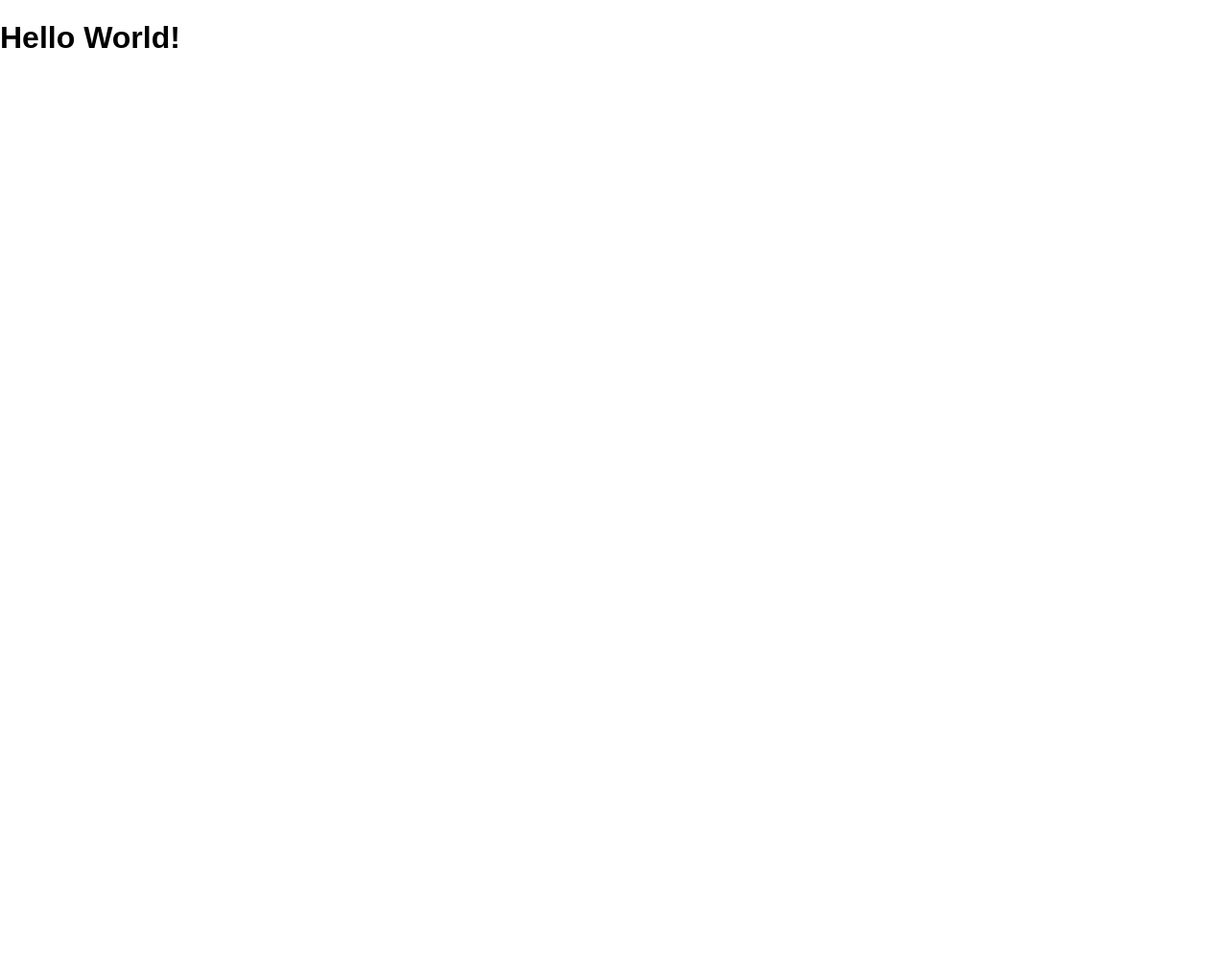
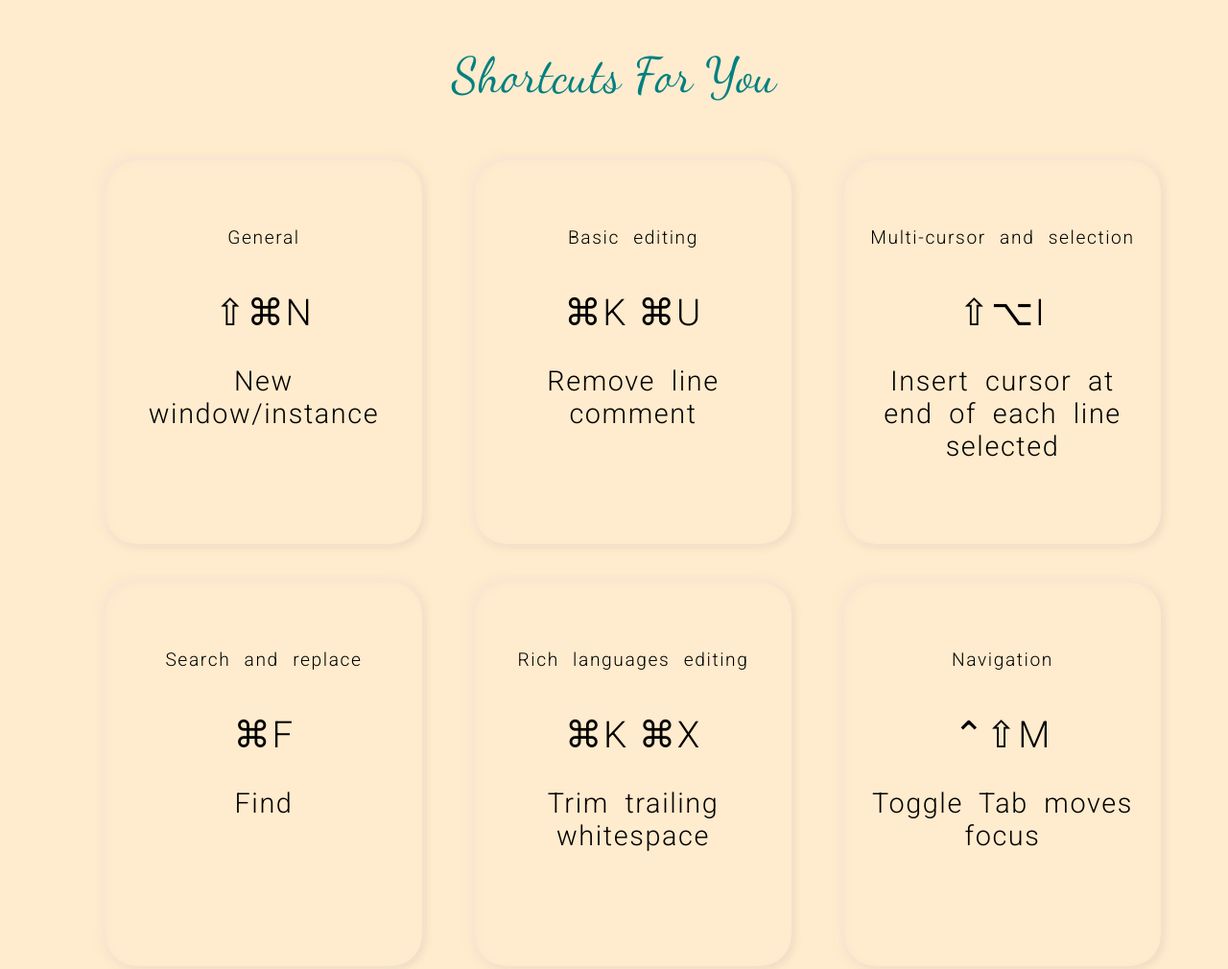
Before and after one commit to vivekbrh01/js_chrome_extension, a browser extension: page boilerplate/index.html in a window 1280 px wide. Shown: the top 1010 px of the page at 96% size. Before the commit the page ends 800 px from the top, so only its background shows below. Drawn offline with Linux system fonts and the light colour scheme.

Commit message:
display-12-cmd

```diff
--- a/boilerplate/css/main.css
+++ b/boilerplate/css/main.css
@@ -1,2 +1,80 @@
 /* Importing Normalize css */
 @import url("normalize.css");
+
+/* Font */
+@import url('https://fonts.googleapis.com/css?family=Dancing+Script|Roboto:300,400&display=swap');
+
+/* Font Families */
+/* font-family: 'Roboto', sans-serif;
+font-family: 'Dancing Script', cursive; */
+
+* {
+    list-style: none;
+    box-sizing: border-box;
+}
+
+body {
+    font-size: 10px;
+    /* background-color: #f2f3f7; */
+    background-color: blanchedalmond;
+}
+
+h1 {
+    text-align: center;
+    padding: 3rem;
+    font-family: 'Dancing Script', cursive;
+    font-weight: 200;
+    font-size: 3.2rem;
+    color: teal;
+}
+
+.flex {
+    display: flex;
+    justify-content: space-between;
+    align-items: center;
+    flex-wrap: wrap;
+}
+
+.outer-container {
+    max-width: 1140px;
+    margin: 0 auto;
+}
+
+.inner-container {
+    position: relative;
+    width: 30%;
+    border-radius: 2rem;
+    padding: 1.5rem;
+    height: 50vh;
+    box-shadow: -2px -2px 8px rgba(250, 230, 211, 0.8)  ,
+                -2px -2px 12px  rgba(250, 230, 211, 0.8),
+                inset 2px 2px 4px  rgba(250, 230, 211, 0.5),
+                 2px 2px 8px  rgba(137, 137, 137, 0.2);
+    /* box-shadow: -2px -2px 8px rgba(255, 255, 255, 0.8)  ,
+                -2px -2px 12px  rgba(255, 255, 255, 0.8),
+                inset 2px 2px 4px  rgba(255, 255, 255, 0.5),
+                 2px 2px 8px  rgba(0, 0, 0, 0.2); */
+    margin-bottom: 2.5rem;
+}
+
+.inner-container h6, h2, p {
+    text-align: center;
+    font-weight: 300;
+    font-family: 'Roboto', sans-serif;
+    letter-spacing: .1rem;
+}
+
+h6 {
+    word-spacing: .5rem;
+    font-size: 1.2rem;
+}
+
+h2 {
+    font-size: 2.4rem;
+}
+
+p {
+    font-size: 1.8rem;
+    padding-bottom: 1rem;
+    word-spacing: .5rem;
+}
--- a/boilerplate/index.html
+++ b/boilerplate/index.html
@@ -9,7 +9,16 @@
     <title>Chrome</title>
   </head>
   <body>
-    <h1>Hello World!</h1>
+    <header >
+      <h1 class="outer-container">Shortcuts For You</h1>
+    </header>
+
+    <main class="outer-container">
+
+      <ul class="flex list-wrapper"></ul>
+
+    </main>
+    <script src="./js/data.js"></script>
     <script src="./js/main.js"></script>
   </body>
 </html>
--- /dev/null
+++ b/boilerplate/js/data.js
@@ -0,0 +1,476 @@
+const data = [
+    {
+        category: "General",
+
+        shortcuts:
+        [
+
+        {
+            command: `⇧⌘P, F1`,
+            description: `Show Command Palette`
+        },
+        {
+            command: `⌘P`,
+            description: `Quick Open, Go to File…`
+        },
+        {
+            command: `⇧⌘N`,
+            description: `New window/instance`
+        },
+        {
+            command: `⌘W`,
+            description: `Close window/instance`
+        },
+        {
+            command: `⌘,`,
+            description: `User Settings`
+        },
+        {
+            command: `⌘K ⌘S`,
+            description: `Keyboard Shortcuts`
+        },
+        ]
+    },
+    {
+        category: "Basic editing",
+
+        shortcuts:
+        [
+
+        {
+            command: `⌘X`,
+            description: `Cut line (empty selection)`
+        },
+        {
+            command: `⌘C`,
+            description: `Copy line (empty selection)`
+        },
+        {
+            command: `⌥↓ / ⌥↑`,
+            description: `Move line down/up`
+        },
+        {
+            command: `⇧⌥↓ / ⇧⌥↑`,
+            description: `Copy line down/up`
+        },
+        {
+            command: `⇧⌘K`,
+            description: `Delete line`
+        },
+        {
+            command: `⌘Enter / ⇧⌘Enter`,
+            description: `Insert line below/above`
+        },
+        // {
+        //     command: "⇧⌘\" ,
+        //     description: `Jump to matching bracket`
+        // },
+        {
+            command: `⌘] / ⌘[`,
+            description: `Indent/outdent line`
+        },
+        {
+            command: `Home / End`,
+            description: `Go to beginning/end of line`
+        },
+        {
+            command: `⌘↑ / ⌘↓`,
+            description: `Go to beginning/end of file`
+        },
+        {
+            command: `⌃PgUp / ⌃PgDn`,
+            description: `Scroll line up/down`
+        },
+        {
+            command: `⌘PgUp /⌘PgDn`,
+            description: `Scroll page up/down`
+        },
+        {
+            command: `⌥⌘[ / ⌥⌘]`,
+            description: `Fold/unfold region`
+        },
+        {
+            command: `⌘K ⌘[ / ⌘K ⌘]`,
+            description: `Fold/unfold all subregions`
+        },
+        {
+            command: `⌘K ⌘0 / ⌘K ⌘J`,
+            description: `Fold/unfold all regions`
+        },
+        {
+            command: `⌘K ⌘C `,
+            description: `Add line comment`
+        },
+        {
+            command: `⌘K ⌘U`,
+            description: `Remove line comment`
+        },
+        {
+            command: `⌘/`,
+            description: `Toggle line comment`
+        },
+        {
+            command: `⇧⌥A`,
+            description: `Toggle block comment`
+        },
+        {
+            command: `⌥Z`,
+            description: `Toggle word wrap`
+        },
+        ]
+    },
+    {
+        category: "Multi-cursor and selection",
+
+        shortcuts:
+        [
+
+        {
+            command: `⌥ + click`,
+            description: `Insert cursor`
+        },
+        {
+            command: ` ⌥⌘↑`,
+            description: `Insert cursor above`
+        },
+        {
+            command: `⌥⌘↓`,
+            description: `Insert cursor below`
+        },
+        {
+            command: `⌘U`,
+            description: `Undo last cursor operation`
+        },
+        {
+            command: `⇧⌥I`,
+            description: `Insert cursor at end of each line selected`
+        },
+        {
+            command: `⌘L`,
+            description: `Select current line`
+        },
+        {
+            command: `⇧⌘L`,
+            description: `Select all occurrences of current selection`
+        },
+        {
+            command: `⌘F2`,
+            description: `Select all occurrences of current word`
+        },
+        {
+            command: `⌃⇧⌘→ / ←`,
+            description: `Expand / shrink selection`
+        },
+        {
+            command: `⇧⌥ + drag mouse`,
+            description: `Column (box) selection`
+        },
+        {
+            command: `⇧⌥⌘↑ / ↓`,
+            description: `Column (box) selection up/down`
+        },
+        {
+            command: `⇧⌥⌘← / →`,
+            description: `Column (box) selection left/right`
+        },
+        {
+            command: `⇧⌥⌘PgUp`,
+            description: `Column (box) selection page up`
+        },
+        {
+            command: `⇧⌥⌘PgDn`,
+            description: `Column (box) selection page down`
+        },
+        ]
+    },
+    {
+        category: "Search and replace",
+
+        shortcuts:
+        [
+        {
+            command: `⌘F`,
+            description: `Find`
+        },
+        {
+            command: `⌥⌘F`,
+            description: `Replace`
+        },
+        {
+            command: `⌘G / ⇧⌘G`,
+            description: `Find next/previous`
+        },
+        {
+            command: `⌥Enter`,
+            description: `Select all occurrences of Find match`
+        },
+        {
+            command: `⌘D`,
+            description: `Add selection to next Find match`
+        },
+        {
+            command: `⌘K ⌘D`,
+            description: `Move last selection to next Find match`
+        },
+        ]
+    },
+    {
+        category: "Rich languages editing",
+
+        shortcuts:
+        [
+        {
+            command: `⌃Space`,
+            description: `Trigger suggestion`
+        },
+        {
+            command: `⇧⌘Space`,
+            description: `Trigger parameter hints`
+        },
+        {
+            command: `⇧⌥F`,
+            description: `Format document`
+        },
+        {
+            command: `⌘K ⌘F`,
+            description: `Format selection`
+        },
+        {
+            command: `F12`,
+            description: `Go to Definition`
+        },
+        {
+            command: `⌥F12`,
+            description: `Peek Definition`
+        },
+        {
+            command: `⌘K F12`,
+            description: `Open Definition to the side`
+        },
+        {
+            command: `⌘.`,
+            description: `Quick Fix`
+        },
+        {
+            command: `⇧F12`,
+            description: `Show References`
+        },
+        {
+            command: `F2`,
+            description: `Rename Symbol`
+        },
+        {
+            command: `⌘K ⌘X`,
+            description: `Trim trailing whitespace`
+        },
+        {
+            command: `⌘K M`,
+            description: `Change file language`
+        },
+        ]
+    },
+    {
+        category: "Navigation",
+
+        shortcuts:
+        [
+        {
+            command: `⌘T`,
+            description: `Show all Symbols`
+        },
+        {
+            command: `⌃G`,
+            description: `Go to Line...`
+        },
+        {
+            command: `⌘P`,
+            description: `Go to File...`
+        },
+        {
+            command: `⇧⌘O`,
+            description: `Go to Symbol...`
+        },
+        {
+            command: `⇧⌘M`,
+            description: `Show Problems panel`
+        },
+        {
+            command: `F8 / ⇧F8`,
+            description: `Go to next/previous error or warning`
+        },
+        {
+            command: `⌃⇧Tab`,
+            description: `Navigate editor group history`
+        },
+        {
+            command: `⌃- / ⌃⇧-`,
+            description: `Go back/forward`
+        },
+        {
+            command: `⌃⇧M`,
+            description: `Toggle Tab moves focus`
+        },
+        ]
+    },
+    {
+        category: "Editor management",
+
+        shortcuts:
+        [
+        {
+            command: `⌘W`,
+            description: `Close editor`
+        },
+        {
+            command: `⌘K F`,
+            description: `Close folder`
+        },
+        // {
+        //     command: `⌘\`,
+        //     description: `Split editor`
+        // },
+        {
+            command: `⌘1 / ⌘2 / ⌘3`,
+            description: `Focus into 1st, 2nd, 3rd editor group`
+        },
+        {
+            command: `⌘K ⌘← / ⌘K ⌘→`,
+            description: `Focus into previous/next editor group`
+        },
+        {
+            command: `⌘K ⇧⌘← / ⌘K ⇧⌘→`,
+            description: `Move editor left/right`
+        },
+        {
+            command: `⌘K ← / ⌘K →`,
+            description: `Move active editor group`
+        },
+        ]
+    },
+    {
+        category: "File management",
+
+        shortcuts:
+        [
+        {
+            command: `⌘N`,
+            description: `New File`
+        },
+        {
+            command: `⌘O`,
+            description: `Open File...`
+        },
+        {
+            command: `⌘S`,
+            description: `Save`
+        },
+        {
+            command: `⇧⌘S`,
+            description: `Save As...`
+        },
+        {
+            command: `⌥⌘S`,
+            description: `Save All`
+        },
+        {
+            command: `⌘W`,
+            description: `Close`
+        },
+        {
+            command: `⌘K ⌘W`,
+            description: `Close All`
+        },
+        {
+            command: `⇧⌘T`,
+            description: `Reopen closed editor`
+        },
+        {
+            command: `⌘K Enter`,
+            description: `Keep preview mode editor open`
+        },
+        {
+            command: `⌃Tab / ⌃⇧Tab`,
+            description: `Open next / previous`
+        },
+        {
+            command: `⌘K P`,
+            description: `Copy path of active file`
+        },
+        {
+            command: `⌘K R`,
+            description: `Reveal active file in Finder`
+        },
+        {
+            command: `⌘K O`,
+            description: `Show active file in new window/instance`
+        }
+        ]
+    },
+    {
+        category: "Display",
+
+        shortcuts:
+        [
+        {
+            command: `⌃⌘F`,
+            description: `Toggle full screen`
+        },
+        {
+            command: `⌥⌘0`,
+            description: `Toggle editor layout (horizontal/vertical)`
+        },
+        {
+            command: `⌘= / ⇧⌘-`,
+            description: `Zoom in/out`
+        },
+        {
+            command: `⌘B`,
+            description: `Toggle Sidebar visibility`
+        },
+        {
+            command: `⇧⌘E`,
+            description: `Show Explorer / Toggle focus`
+        },
+        {
+            command: `⇧⌘F`,
+            description: `Show Search`
+        },
+        {
+            command: `⌃⇧G`,
+            description: `Show Source Control`
+        },
+        {
+            command: `⇧⌘D`,
+            description: `Show Debug`
+        },
+        {
+            command: `⇧⌘X`,
+            description: `Show Extensions`
+        },
+        {
+            command: `⇧⌘H`,
+            description: `Replace in files`
+        },
+        {
+            command: `⇧⌘J`,
+            description: `Toggle Search details`
+        },
+        {
+            command: `⇧⌘U`,
+            description: `Show Output panel`
+        },
+        {
+            command: `⇧⌘V`,
+            description: `Open Markdown preview`
+        },
+        {
+            command: `⌘K V`,
+            description: `Open Markdown preview to the side`
+        },
+        {
+            command: `⌘K Z`,
+            description: `Zen Mode (Esc Esc to exit)`
+        },
+        ]
+    },
+]
--- a/boilerplate/js/main.js
+++ b/boilerplate/js/main.js
@@ -1 +1,91 @@
 // You js goes here
+
+{/* <li class="inner-container">
+    <h6>General</h6>
+    <h2>⇧⌘P, F1</h2>
+    <p>Show Command Palette</p>
+</li>
+
+<li class="inner-container">
+    <h6>Basic editing</h6>
+    <h2>⌥↓ / ⌥↑</h2>
+    <p>Move line down/up</p>
+</li>
+
+<li class="inner-container">
+    <h6>Multi-cursor and selection</h6>
+    <h2>⌥ + click</h2>
+    <p>Insert cursor</p>
+</li> */}
+"use strict";
+// -------------------
+//Primary code
+// -------------------
+
+let ul = document.querySelector('.list-wrapper');
+
+
+function randomNumber(maxLength) {
+    return Math.floor( Math.random() * maxLength );
+}
+
+ul.innerHTML = data.map(displayShortcuts => {
+
+    let generatedRandomNum = randomNumber(displayShortcuts.shortcuts.length);
+
+    let randomCommand = displayShortcuts.shortcuts[generatedRandomNum];
+
+    return `<li class="inner-container">
+        <h6>${displayShortcuts.category}</h6>
+        <h2>${randomCommand.command}</h2>
+        <p>${randomCommand.description}</p>
+    </li>`
+}).join(" ");
+
+
+
+// -------------------
+//  Future development
+// -------------------
+
+
+
+
+// -------------------
+//  Methods
+// -------------------
+
+// Display only 3 categories out of 13
+// Make display height 80vh
+// Add refresh button
+
+
+
+// let ul = document.querySelector('.list-wrapper');
+
+// function randomCategory( categoryLength ) {
+//     let arr = Array.from(data);
+
+//     console.log(arr);
+
+//     let newCategory = Object.entries(data);
+
+//     console.log(newCategory);
+
+//     return Math.floor( Math.random() * categoryLength );
+// }
+
+
+
+// ul.innerHTML = data.map( displayShortcuts => {
+
+//     let generatedRandomNum = randomCategory(displayShortcuts.shortcuts.length);
+
+//     let randomCommand = displayShortcuts.shortcuts[generatedRandomNum];
+
+//     return `<li class="inner-container">
+//         <h6>${displayShortcuts.category}</h6>
+//         <h2>${randomCommand.command}</h2>
+//         <p>${randomCommand.description}</p>
+//     </li>`
+// }).join(" ");
```
Also changed, not shown: boilerplate/manifest.json.
